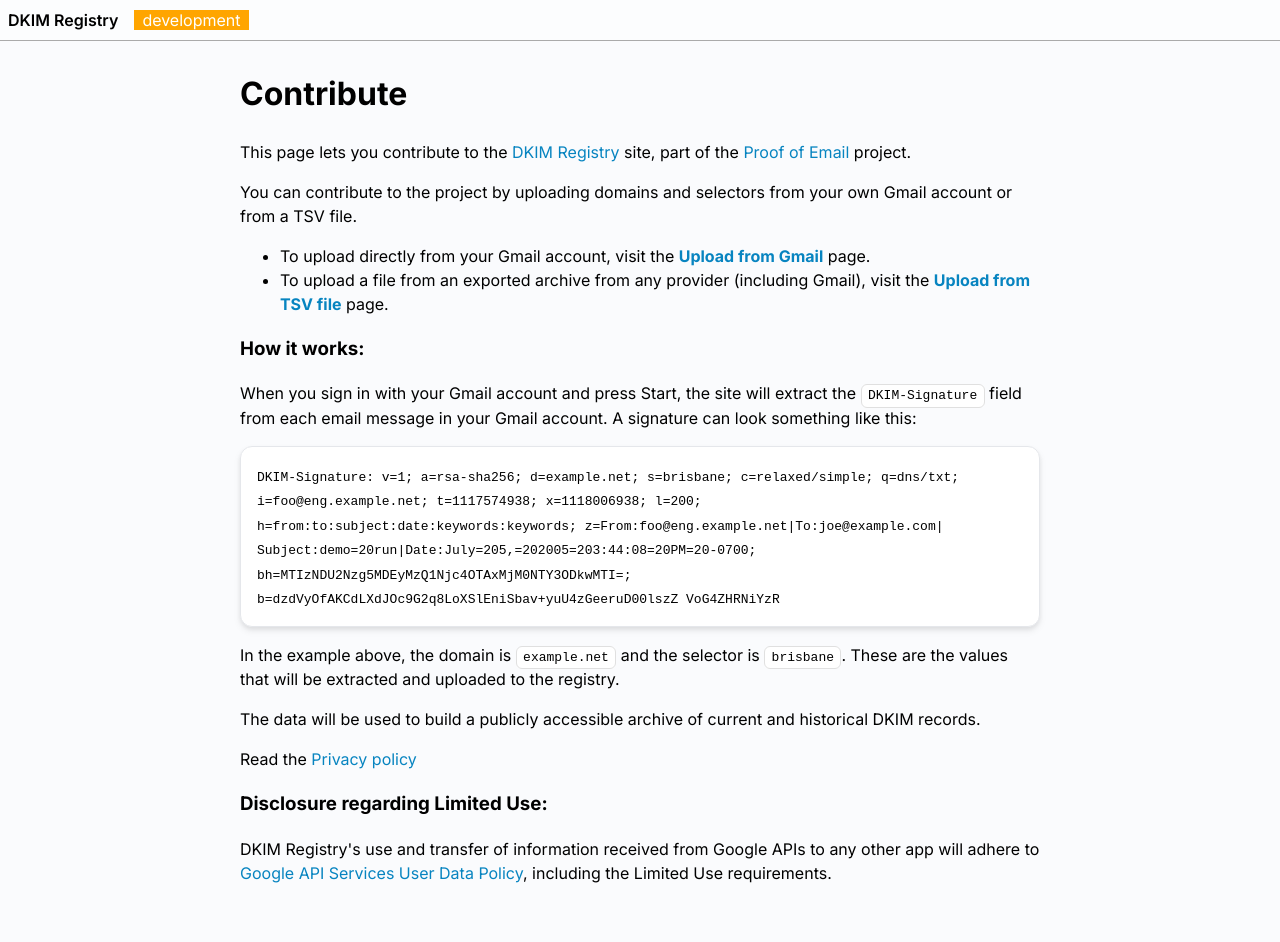
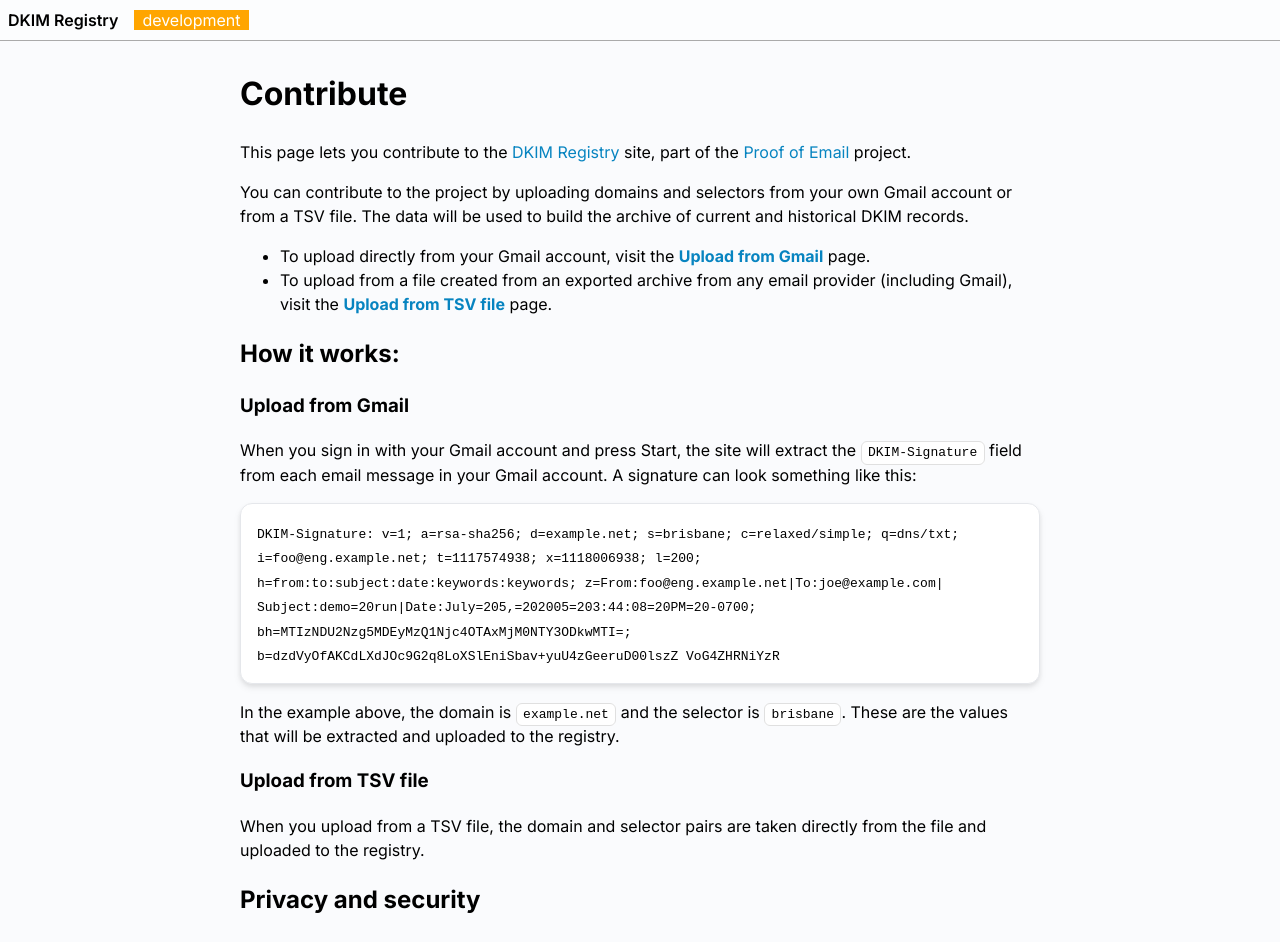
Before and after one commit to zkemail/archive.prove.email, a Next.js app in the folder dkim-lookup-app/: page /contribute in a window 1280 px wide. Shown: the top 942 px of the page. Before the commit the page ends 909 px from the top, so only its background shows below. Built offline with nearby package versions, Linux system fonts and the light colour scheme.

Commit message:
improve Contribute page content

```diff
--- a/dkim-lookup-app/src/app/contribute/page.tsx
+++ b/dkim-lookup-app/src/app/contribute/page.tsx
@@ -13,17 +13,22 @@
 			</p>
 			<p>
 				You can contribute to the project by uploading domains and selectors from your own Gmail account or from a TSV file.
+				The data will be used to build the archive of current and historical DKIM records.
 			</p>
 			<ul>
 				<li>
 					To upload directly from your Gmail account, visit the <strong><a href="upload_gmail">Upload from Gmail</a></strong> page.
 				</li>
 				<li>
-					To upload a file from an exported archive from any provider (including Gmail), visit the <strong><a href="upload_tsv">Upload from TSV file</a></strong> page.
+					To upload from a file created from an exported archive from any email provider (including Gmail),
+					visit the <strong><a href="upload_tsv">Upload from TSV file</a></strong> page.
 				</li>
 			</ul>
+			<h2>
+				How it works:
+			</h2>
 			<h3>
-				How it works:
+				Upload from Gmail
 			</h3>
 			<p>
 				When you sign in with your Gmail account and press Start, the site will
@@ -47,9 +52,16 @@
 				In the example above, the domain is <InlineCode>example.net</InlineCode> and the selector is <InlineCode>brisbane</InlineCode>.
 				These are the values that will be extracted and uploaded to the registry.
 			</p>
+
+			<h3>
+				Upload from TSV file
+			</h3>
 			<p>
-				The data will be used to build a publicly accessible archive of current and historical DKIM records.
+				When you upload from a TSV file, the domain and selector pairs are taken directly from the file and uploaded to the registry.
 			</p>
+			<h2>
+				Privacy and security
+			</h2>
 			<p>
 				Read the <a href="privacy-policy">Privacy policy</a>
 			</p>
```
